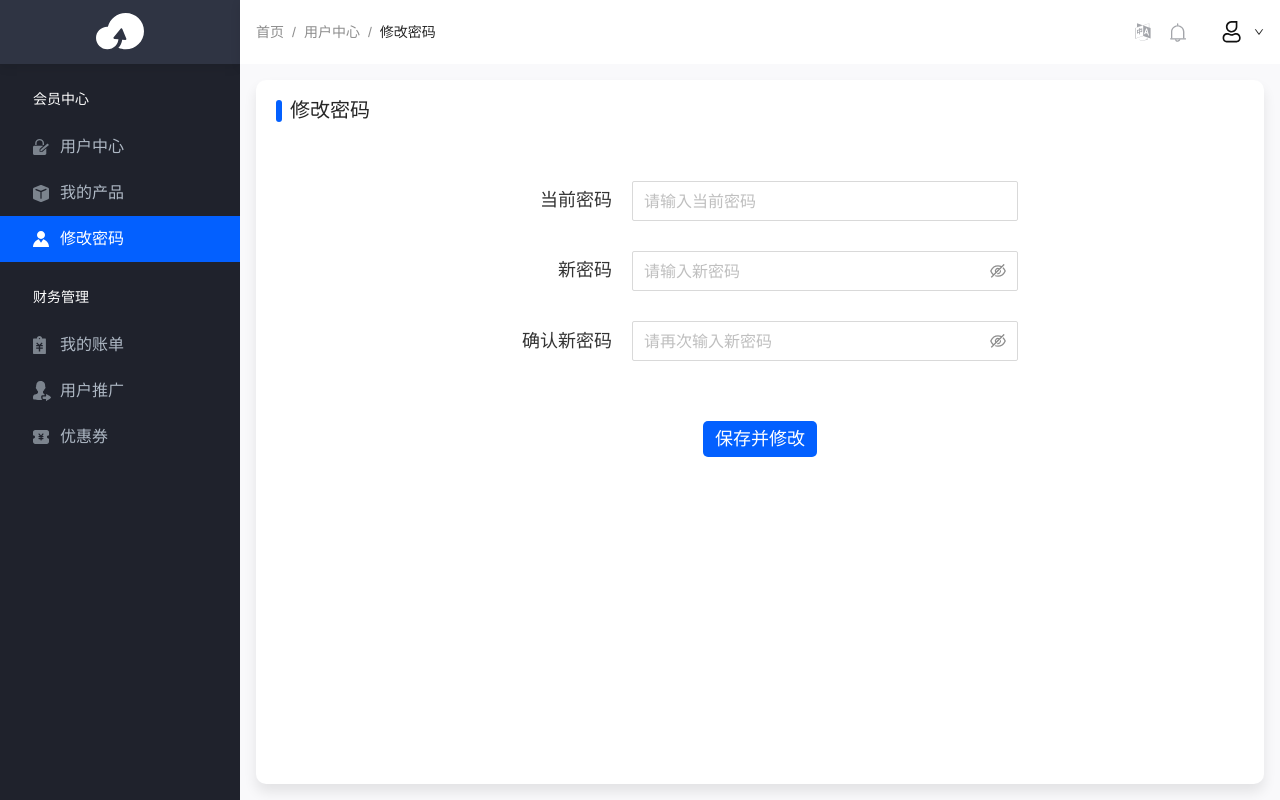
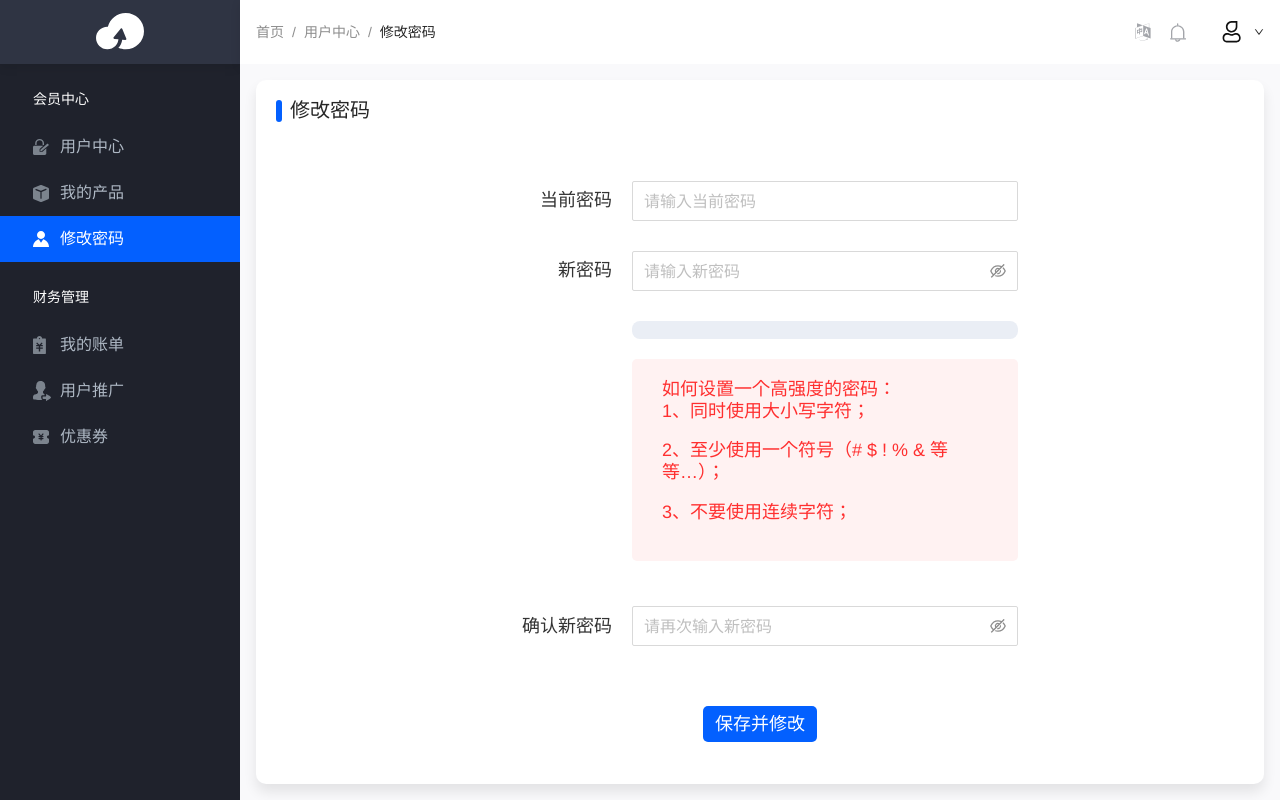
Before and after one commit to Piscoo/cloud, a React (Vite) app: page /user/change-password in a window 1280 px wide. Built offline with nearby package versions, Linux system fonts and the light colour scheme.

Commit message:
RESET PASSWORD PAGE

```diff
--- a/src/components/newPassword/newPassword.scss
+++ b/src/components/newPassword/newPassword.scss
@@ -19,6 +19,46 @@
 			}
 		}
 	}
+	.strength {
+		width: 100%;
+		margin-bottom: 20px;
+		display: flex;
+		justify-content: flex-end;
+		align-items: center;
+		.progress {
+			width: calc(100% - 130px);
+			height: 18px;
+			border-radius: 8px;
+			background: #EAEEF5;
+			position: relative;
+			overflow: hidden;
+			.str-progress {
+				width: 0;
+				height: 100%;
+				background-color: #0360FF;
+				background-image: linear-gradient(45deg,rgba(255,255,255,.5) 25%,transparent 25%,transparent 50%,rgba(255,255,255,.5) 50%,rgba(255,255,255,.5) 75%,transparent 75%,transparent);
+				background-size: 10px 10px;
+				transition: width .6s ease;
+			}
+		}
+	}
+	.how-to {
+		width: 100%;
+		margin-bottom: 45px;
+		display: flex;
+		justify-content: flex-end;
+		.how-words {
+			width: calc(100% - 130px);
+			padding: 20px 30px;
+			background: #FFF2F2;
+			border-radius: 5px;
+			color: #ff2f2f;
+			font-size: 18px;
+			.words-title {
+				font-weight: 500;
+			}
+		}
+	}
 	.btn-confirm {
 		width: max-content;
 		margin: 60px auto 0;
--- a/src/components/newPassword/newPassword.tsx
+++ b/src/components/newPassword/newPassword.tsx
@@ -9,6 +9,8 @@ const NewPassword = (props) => {
 	const [vertifyCode, setVertifyCode] = useState<number | undefined>(undefined);
 	const [newPassword, setNewPassword] = useState<number | undefined>(undefined);
 	const [confirmPassword, setConfirmPassword] = useState<number | undefined>(undefined);
+	const [strengthBgColor, setStrengthBgColor] = useState<string>();
+	const [strengthProgress, setStrengthProgress] = useState<string>('');
 
 
 	const inputOldPassword = (e) => {
@@ -18,13 +20,73 @@ const NewPassword = (props) => {
 		setVertifyCode(e.target.value);
 	}
 	const inputNewPassword = (e) => {
-		setNewPassword(e.target.value);
+		const psd = e.target.value;
+		calcStrength(psd);
+		setNewPassword(psd);
 	}
 	const inputConfirmPassword = (e) => {
 		setConfirmPassword(e.target.value);
 	}
 
+	// 判断密码强度
+	const calcStrength = (psd: string): void => {
+		// 弱密码：6个字符以上，全是数字或全是字母
+		const weakReg = /^[0-9]{6,}$|^[a-zA-Z]{6,}$/;
+		// 中密码：6个字符以上，至少一个数字一个字母，其他的任意
+		const mediumReg = /^(?=.*[a-zA-Z])(?=.*\d)[\s\S]{6,}$/;
+		// 强密码：6个字符以上，至少一个数字一个大写字母一个小写字母一个特殊字符
+		const strongReg = /^.*(?=.{6,})(?=.*\d)(?=.*[A-Z])(?=.*[a-z])(?=.*[!@#$%^&*?\(\)]).*$/;
+		if(!psd) {
+			setStrengthProgress('');
+		} else if(psd.length < 6) {
+			setStrengthProgress('20%');
+			setStrengthBgColor('red');
+		} else if(psd.match(weakReg)) {
+			setStrengthProgress('40%');
+			setStrengthBgColor('red');
+		} else if(psd.match(mediumReg)) {
+			setStrengthProgress('60%');
+			setStrengthBgColor('#5cb85c');
+			if(psd.match(strongReg)) {
+				setStrengthBgColor('#0360FF');
+				if(psd.length >= 12) {
+					setStrengthProgress('100%');
+				} else {
+					setStrengthProgress('90%');
+				}
+			}
+		}
+	}
+
+	const checkForm = () => {
+		const msgList = {
+			noVertify: '请输入验证码',
+			noPassword: '请输入密码',
+			passwordWrong: '密码至少六位',
+			passwordNotSame: '两次输入的密码不一致',
+		};
+		if(fromPage == 'login' && !vertifyCode) {
+			message.warning(msgList.noVertify);
+			return false;
+		}
+		if(!newPassword || !confirmPassword) {
+			message.warning(msgList.noPassword);
+			return false;
+		}
+		if(newPassword.toString().length < 8) {
+			message.warning(msgList.passwordWrong);
+			return false;
+		}
+		if(newPassword !== confirmPassword) {
+			message.warning(msgList.passwordNotSame);
+			return false;
+		}
+		return true;
+	}
+
 	const inputFinish = () => {
+		const okToGo: boolean = checkForm();
+		if(!okToGo) return;
 		const formData = {
 			oldPassword,
 			vertifyCode,
@@ -48,6 +110,19 @@ const NewPassword = (props) => {
 				<div className="item-label-name">新密码</div>
 				<Input.Password value={newPassword} size="large" placeholder='请输入新密码' onChange={inputNewPassword}></Input.Password>
 			</div>
+			<div className="strength">
+				<div className="progress">
+					<div className="str-progress" style={{width:strengthProgress,backgroundColor:strengthBgColor}}></div>
+				</div>
+			</div>
+			<div className="how-to">
+				<div className="how-words">
+					<div className="words-title">如何设置一个高强度的密码：</div>
+					<p>1、同时使用大小写字符；</p>
+					<p>2、至少使用一个符号（# $ ! % & 等等…）；</p>
+					<p>3、不要使用连续字符；</p>
+				</div>
+			</div>
 			<div className="psd-item">
 				<div className="item-label-name">确认新密码</div>
 				<Input.Password value={confirmPassword} size="large" placeholder='请再次输入新密码' onChange={inputConfirmPassword}></Input.Password>
--- a/src/pages/login/register.tsx
+++ b/src/pages/login/register.tsx
@@ -90,7 +90,7 @@ function Register(props) {
 			noName: '请输入姓名',
 			noEmail: '请输入邮箱',
 			noPassword: '请输入密码',
-			passwordWrong: '密码至少六位',
+			passwordWrong: '密码至少八位',
 			passwordNotSame: '两次输入的密码不一致',
 			emailWrong: '请输入正确的邮箱地址'
 		};
--- a/src/pages/login/resetForm.tsx
+++ b/src/pages/login/resetForm.tsx
@@ -1,3 +1,4 @@
+// import
 import { Input } from 'antd'
 import { resetPassword } from '@/request/api'
 
@@ -11,11 +12,12 @@ export default function ResetForm(props: formProps) {
 	const inputEmailAddress = (e: { target: { value: string; }; }) => {
 		email = e.target.value;
 	}
-	const submitResetEmail = () => {
+	const submitResetEmail = async () => {
 		const data = {
-			email
+			emAil: email
 		}
-		resetPassword(data);
+		const res = await resetPassword(data);
+		if(res.data.code == 0) {}
 	}
 
 
--- a/src/request/api.ts
+++ b/src/request/api.ts
@@ -41,7 +41,7 @@ export const login = (data) => {
 		msg?: string
 	}
 	return cloudRequest<Req, Res>({
-		url: '/user/signin',
+		url: 'api/user/signin',
 		method: 'POST',
 		data,
 		interceptors: commonInterceptors
@@ -50,14 +50,25 @@ export const login = (data) => {
 
 export const signout = () => {
 	return cloudRequest({
-		url: '/user/signout',
+		url: 'api/user/signout',
 		method: 'GET',
 		interceptors: commonInterceptors
 	})
 }
 
 export const resetPassword = (data) => {
-	console.log(data)
+	interface Req {
+		emAil: string
+	}
+	interface Res {
+		code: number
+	}
+	return cloudRequest<Req, Res>({
+		url: 'api/user/reset_pwd',
+		method: 'POST',
+		data,
+		interceptors: commonInterceptors
+	})
 }
 
 export const registerAccount = (data) => {
@@ -73,7 +84,7 @@ export const registerAccount = (data) => {
 		code: number
 	}
 	return cloudRequest<Req, Res>({
-		url: '/user/signup',
+		url: 'api/user/signup',
 		method: 'POST',
 		data,
 		interceptors: commonInterceptors
@@ -83,7 +94,7 @@ export const registerAccount = (data) => {
 // 获取首页推荐主机
 export const recommendHosts = () => {
 	return cloudRequest({
-		url: '/host/recommend',
+		url: 'api/host/recommend',
 		method: 'GET',
 		interceptors: commonInterceptors
 	})
@@ -92,7 +103,7 @@ export const recommendHosts = () => {
 // 自定义配置页参数
 export const hostParameter = () => {
 	return cloudRequest({
-		url: '/host/parameter',
+		url: 'api/host/parameter',
 		method: 'GET',
 		interceptors: commonInterceptors
 	})
@@ -119,7 +130,7 @@ export const generateOrder = (data: orderReq) => {
 		order_id: string
 	}
 	return cloudRequest<orderReq, Res>({
-		url: '/host/order',
+		url: 'api/host/order',
 		method: 'POST',
 		data,
 		interceptors: commonInterceptors
@@ -134,7 +145,7 @@ export const customizePrice = (data: orderReq) => {
 		price: number
 	}
 	return cloudRequest<orderReq, Res>({
-		url: '/host/customize',
+		url: 'api/host/customize',
 		method: 'POST',
 		data,
 		interceptors: commonInterceptors
@@ -154,7 +165,7 @@ export const couponList = (data) => {
 		expired: Array<any>
 	}
 	return cloudRequest<Req, Res>({
-		url: '/coupon/list',
+		url: 'api/coupon/list',
 		method: 'GET',
 		data,
 		interceptors: commonInterceptors
@@ -172,7 +183,7 @@ export const availableCoupon = (data) => {
 		data: Array<any>
 	}
 	return cloudRequest<Req, Res>({
-		url: '/coupon/available',
+		url: 'api/coupon/available',
 		method: 'GET',
 		data,
 		interceptors: commonInterceptors
@@ -189,7 +200,7 @@ export const redeemCoupon = (data) => {
 		msg: string
 	}
 	return cloudRequest<Req, Res>({
-		url: '/coupon/redeem',
+		url: 'api/coupon/redeem',
 		method: 'POST',
 		data,
 		interceptors: commonInterceptors
@@ -209,7 +220,7 @@ export const orderList = (data) => {
 		data: any
 	}
 	return cloudRequest<Req, Res>({
-		url: '/order/list',
+		url: 'api/order/list',
 		method: 'GET',
 		data,
 		interceptors: commonInterceptors
@@ -234,7 +245,7 @@ export const orderDetail = (data) => {
 		expired_ts: number
 	}
 	return cloudRequest<Req, Res>({
-		url: '/order/detail',
+		url: 'api/order/detail',
 		method: 'GET',
 		data,
 		interceptors: commonInterceptors
@@ -250,7 +261,7 @@ export const payOrder = (data) => {
 		code: number
 	}
 	return cloudRequest<Req, Res>({
-		url: '/order/pay',
+		url: 'api/order/pay',
 		method: 'POST',
 		data,
 		interceptors: commonInterceptors
--- a/src/request/index.ts
+++ b/src/request/index.ts
@@ -4,7 +4,7 @@ import qs from 'qs'
 import type { AxiosInstance, AxiosRequestConfig, AxiosResponse } from 'axios'
 import { RequestConfig, RequestInterceptors } from './types'
 
-const baseUrl = import.meta.env.PROD ? 'http://49.233.34.234:8899' : '/api';
+const baseUrl = import.meta.env.PROD ? 'http://49.233.34.234:8899' : '/';
 class Request {
 	instance: AxiosInstance
 	interceptorsObj?: RequestInterceptors
@@ -56,12 +56,11 @@ class Request {
 		})
 	}
 }
-console.log(import.meta.env.DEV)
-console.log(import.meta.env.PROD)
+// console.log(import.meta.env.DEV)
+// console.log(import.meta.env.PROD)
 const request = new Request({
 	baseURL: baseUrl,
 	timeout: 10000,
-	// withCredentials: import.meta.env.DEV ? true : false,
 	withCredentials: true,
 	interceptors: {
 		//实例请求拦截器
```
Also changed, not shown: 1 other file (tests, documents, lock files or other folders).
